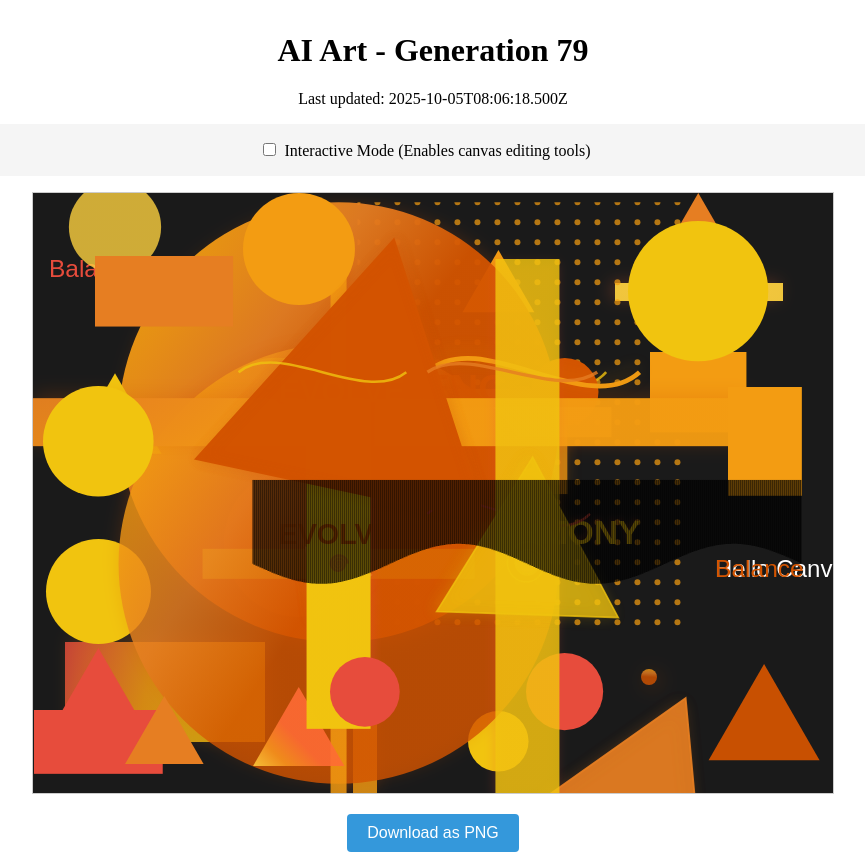
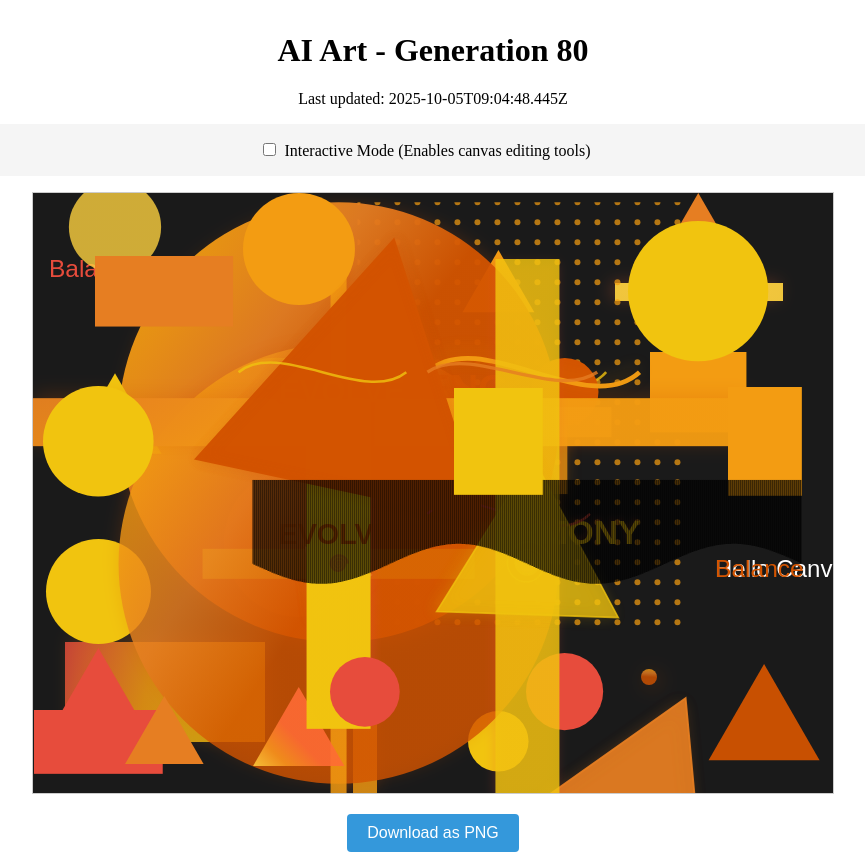
Before and after one commit to mcclowes/ai-art, a React (Vite) app: page / in a window 1280 px wide. Shown: the whole page, without its empty margins (207-1072 px from the left). Built offline with nearby package versions, Linux system fonts and the light colour scheme.

Commit message:
Improve artwork - Generation 80

```diff
--- a/src/artwork-state.ts
+++ b/src/artwork-state.ts
@@ -1047,9 +1047,18 @@ export const artworkState: ArtworkState = {
       "strokeWidth": 2.531385779222422,
       "opacity": 0.8,
       "id": "curve_1759651578500"
+    },
+    {
+      "type": "rectangle",
+      "x": 421,
+      "y": 195,
+      "width": 88.78047669613008,
+      "height": 106.83176623123492,
+      "fillStyle": "#f1c40f",
+      "id": "element_1759655088445"
     }
   ],
-  "generation": 79,
-  "lastUpdated": "2025-10-05T08:06:18.500Z",
+  "generation": 80,
+  "lastUpdated": "2025-10-05T09:04:48.445Z",
   "cycleStarted": "2025-10-02T02:29:58.080Z"
 };
```
